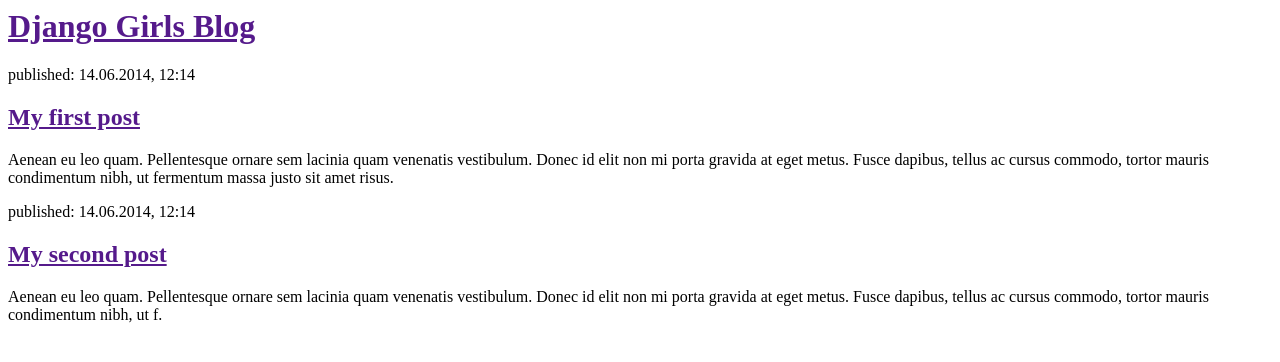
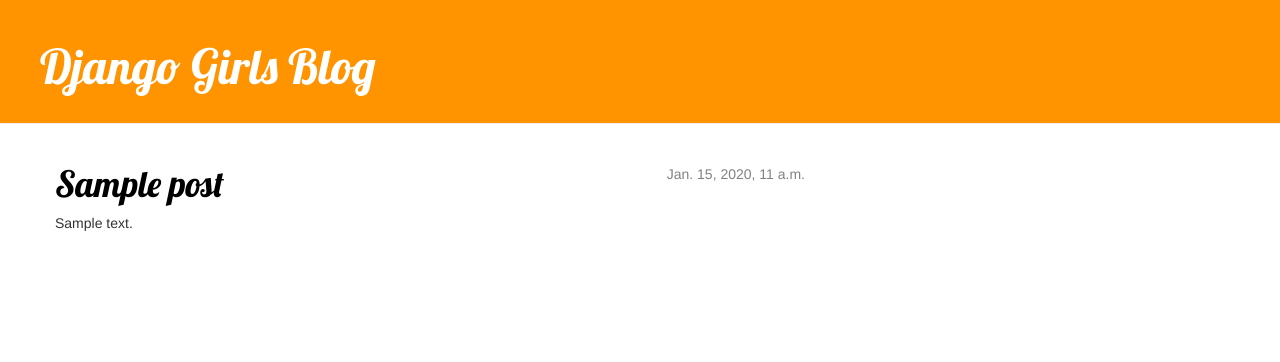
Before and after one commit to dennybiasiolli/django-girls-turin-2016, a Django app: template blog/templates/blog/post_list.html in a window 1280 px wide. Shown: the top 362 px of the page. Run offline with Django 3.2, Linux system fonts and the light colour scheme; the template is opened without the code that fills it: values that come from a table or form of the project are taken from there, others are empty; tables that the repository leaves empty hold one stand-in row (values such as "Sample post"); some libraries are stand-ins or nearby versions.

Commit message:
aggiunto stile alla pagina

```diff
--- /dev/null
+++ b/blog/static/css/blog.css
@@ -0,0 +1,38 @@
+.page-header {
+    background-color: #ff9400;
+    margin-top: 0;
+    padding: 20px 20px 20px 40px;
+}
+.page-header h1, .page-header h1 a, .page-header h1 a:visited, .page-header h1 a:active {
+    color: #ffffff;
+    font-size: 36pt;
+    text-decoration: none;
+}
+.content {
+    margin-left: 40px;
+}
+h1, h2, h3, h4 {
+    font-family: 'Lobster', cursive;
+}
+.date {
+    float: right;
+    color: #828282;
+}
+.save {
+    float: right;
+}
+.post-form textarea, .post-form input {
+    width: 100%;
+}
+.top-menu, .top-menu:hover, .top-menu:visited {
+    color: #ffffff;
+    float: right;
+    font-size: 26pt;
+    margin-right: 20px;
+}
+.post {
+    margin-bottom: 70px;
+}
+.post h1 a, .post h1 a:visited {
+    color: #000000;
+}
--- a/blog/templates/blog/post_list.html
+++ b/blog/templates/blog/post_list.html
@@ -2,24 +2,34 @@
 
 <head>
     <title>Django Girls blog</title>
+
+    <link rel="stylesheet" href="//maxcdn.bootstrapcdn.com/bootstrap/3.2.0/css/bootstrap.min.css">
+    <link rel="stylesheet" href="//maxcdn.bootstrapcdn.com/bootstrap/3.2.0/css/bootstrap-theme.min.css">
+    <link href="https://fonts.googleapis.com/css?family=Lobster&subset=latin,latin-ext" rel="stylesheet" type="text/css"> {% load staticfiles %}
+    <link rel="stylesheet" href="{% static 'css/blog.css' %}">
 </head>
 
 <body>
-    <div>
+    <div class="page-header">
         <h1><a href="">Django Girls Blog</a></h1>
     </div>
 
-    <div>
-        <p>published: 14.06.2014, 12:14</p>
-        <h2><a href="">My first post</a></h2>
-        <p>Aenean eu leo quam. Pellentesque ornare sem lacinia quam venenatis vestibulum. Donec id elit non mi porta gravida at eget metus. Fusce dapibus, tellus ac cursus commodo, tortor mauris condimentum nibh, ut fermentum massa justo sit amet risus.</p>
+    <div class="content container">
+        <div class="row">
+            <div class="col-md-8">
+                {% for post in posts %}
+                <div class="post">
+                    <div class="date">
+                        {{ post.published_date }}
+                    </div>
+                    <h1><a href="">{{ post.title }}</a></h1>
+                    <p>{{ post.text|linebreaksbr }}</p>
+                </div>
+                {% endfor %}
+            </div>
+        </div>
     </div>
 
-    <div>
-        <p>published: 14.06.2014, 12:14</p>
-        <h2><a href="">My second post</a></h2>
-        <p>Aenean eu leo quam. Pellentesque ornare sem lacinia quam venenatis vestibulum. Donec id elit non mi porta gravida at eget metus. Fusce dapibus, tellus ac cursus commodo, tortor mauris condimentum nibh, ut f.</p>
-    </div>
 </body>
 
 </html>
```
